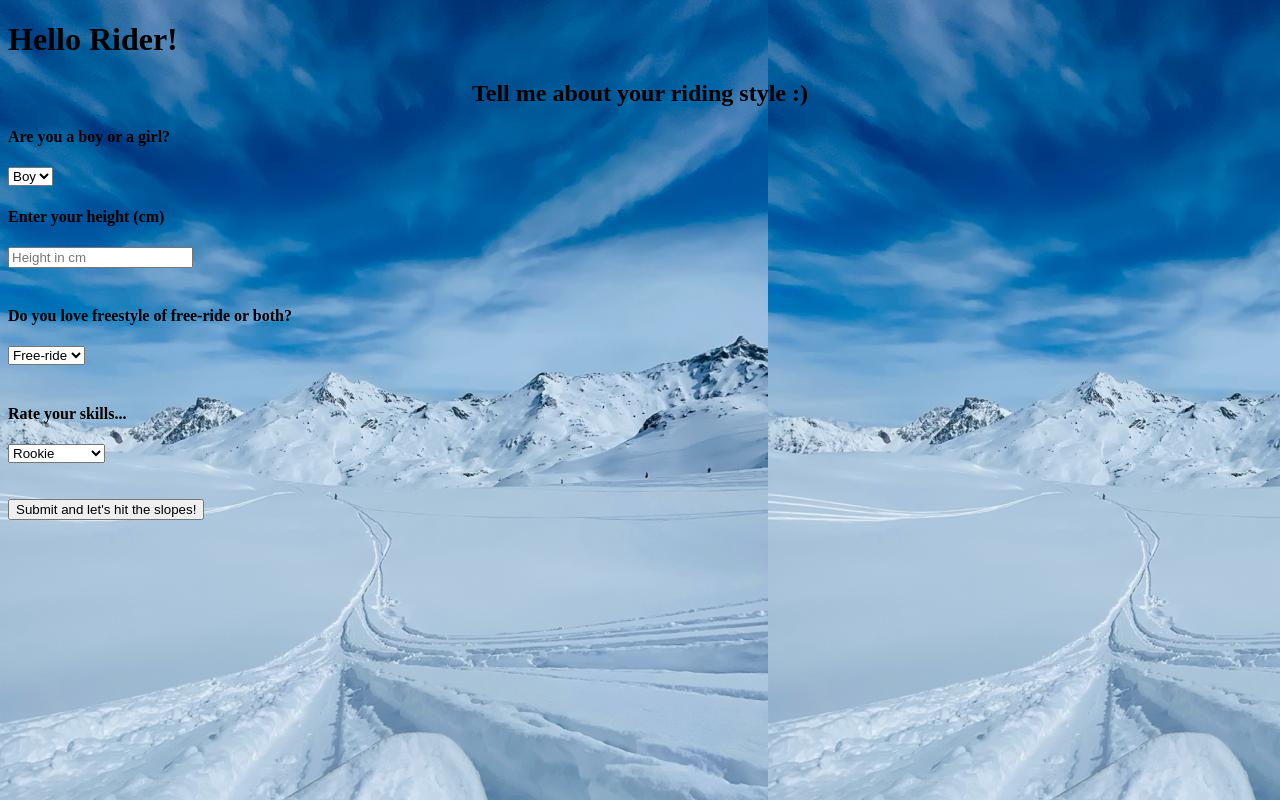
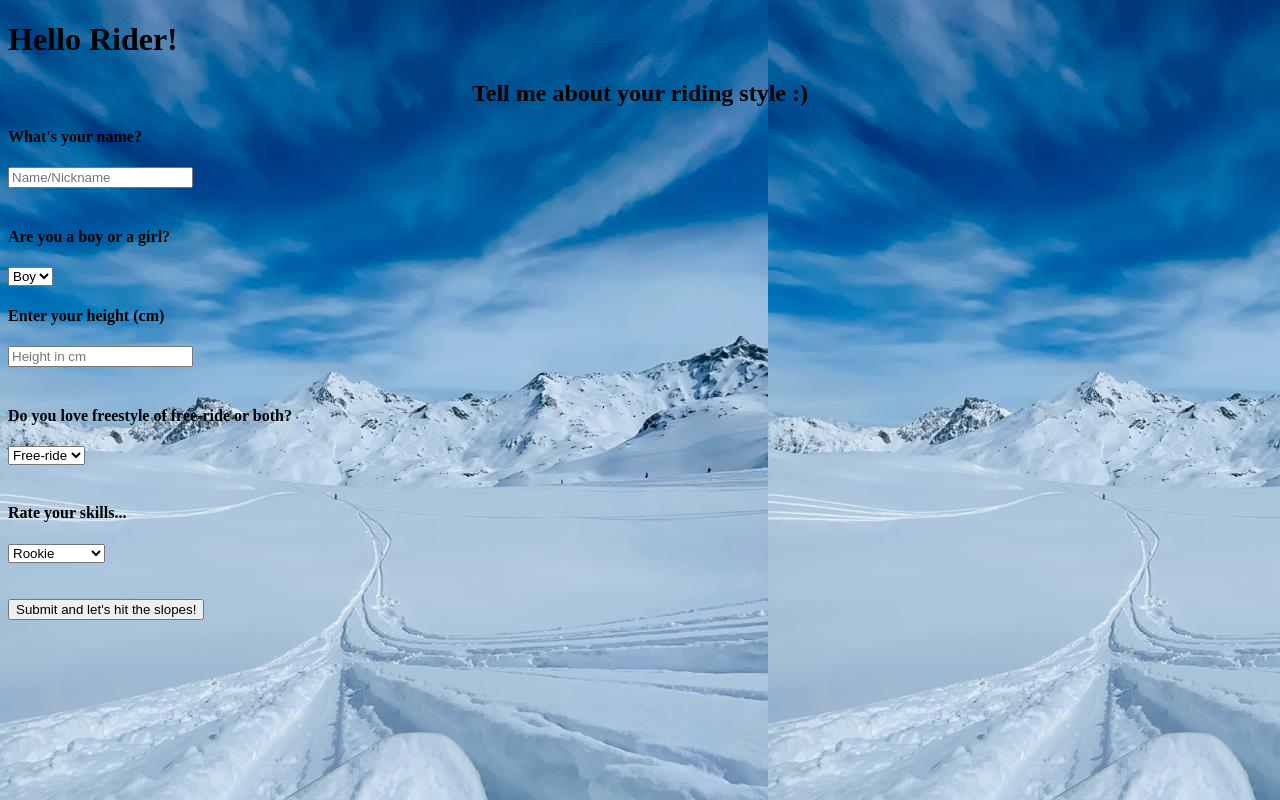
Before and after one commit to AndraPopa/Django-Snowboard-API, a Django app: page /hello-rider/ in a window 1280 px wide. Run offline with Django 4.2, Linux system fonts and the light colour scheme.

Commit message:
added functionality for greeting the user

```diff
--- a/snowboardsapi/snowboards/templates/snow_form.html
+++ b/snowboardsapi/snowboards/templates/snow_form.html
@@ -19,6 +19,14 @@
 
     <h2 align="center">Tell me about your riding style :)</h2>
     <div class="form-group">
+        <h4><label for="rider_name">What's your name?</label></h4>
+        <input
+                type="text"
+                class="form-control"
+                id="rider_name"
+                name="rider_name"
+                placeholder="Name/Nickname"
+        /><br><br>
         <h4><label for ="gender"> Are you a boy or a girl?</label></h4>
         <select name="gender" id="gender">
             <option value="boy">Boy</option>
--- a/snowboardsapi/snowboards/templates/snowboard_list.html
+++ b/snowboardsapi/snowboards/templates/snowboard_list.html
@@ -10,6 +10,11 @@
 <body id="bg" style="background-image: url('{% static "snowboard_gang.jpg" %}')">
 
 <h1>{{gender}}s who ride :)</h1>
+{% if rider_name %}
+<h1>happy riding {{ rider_name }}!</h1>
+{% else %}
+<h1>Happy riding!</h1>
+{% endif %}
 
 {% for snowboard in snowboards%}
 <h2><a href="{{ snowboard.reference_link }}">{{ snowboard }}</a></h2>
--- a/snowboardsapi/snowboards/views.py
+++ b/snowboardsapi/snowboards/views.py
@@ -21,11 +21,11 @@ class ChooseSnowboardView(TemplateView):
         if request.method == "POST":
             gender = request.POST.get('gender')
             style = request.POST.get('style')
-            height = request.POST.get('height'),
+            rider_name = request.POST.get('rider_name'),
             skills = request.POST.get('skills'),
 
             return redirect(
-                f'/your-next-snowboard/?gender={gender}&skills={skills}&style={style}'
+                f'/your-next-snowboard/?rider_name={rider_name}&gender={gender}&skills={skills}&style={style}'
             )
 
 
@@ -38,13 +38,16 @@ class YourNextSnowboardView(ListView):
         gender = request.GET.get('gender')
         skills = request.GET.get('skills')
         style = request.GET.get('style')
+        rider_name = request.GET.get('rider_name')
+        rider_name = rider_name.split("'")[1].split("'")[0]
         filter = process_queryset(gender, skills, style)
         queryset = Snowboard.objects.filter(
             gender=filter['gender'],
             style=filter['style'],
             level=filter['level'],
         )
-        return render(request, self.template_name, {'gender': gender, 'snowboards': queryset})
+        return render(request, self.template_name,
+                      {'gender': gender, 'snowboards': queryset, 'rider_name': rider_name})
 
 
 def process_queryset(gender, skills, style):
```
Also changed, not shown: snowboardsapi/db.sqlite3.
